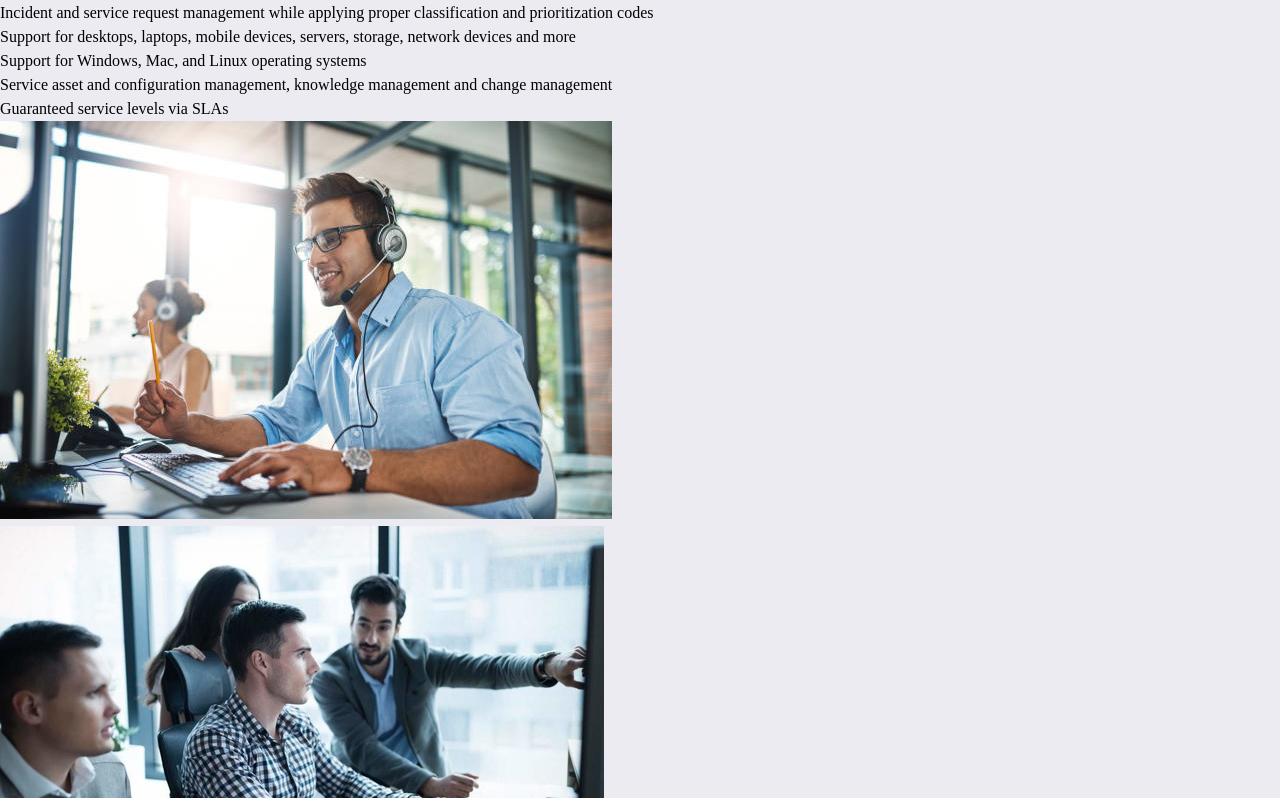
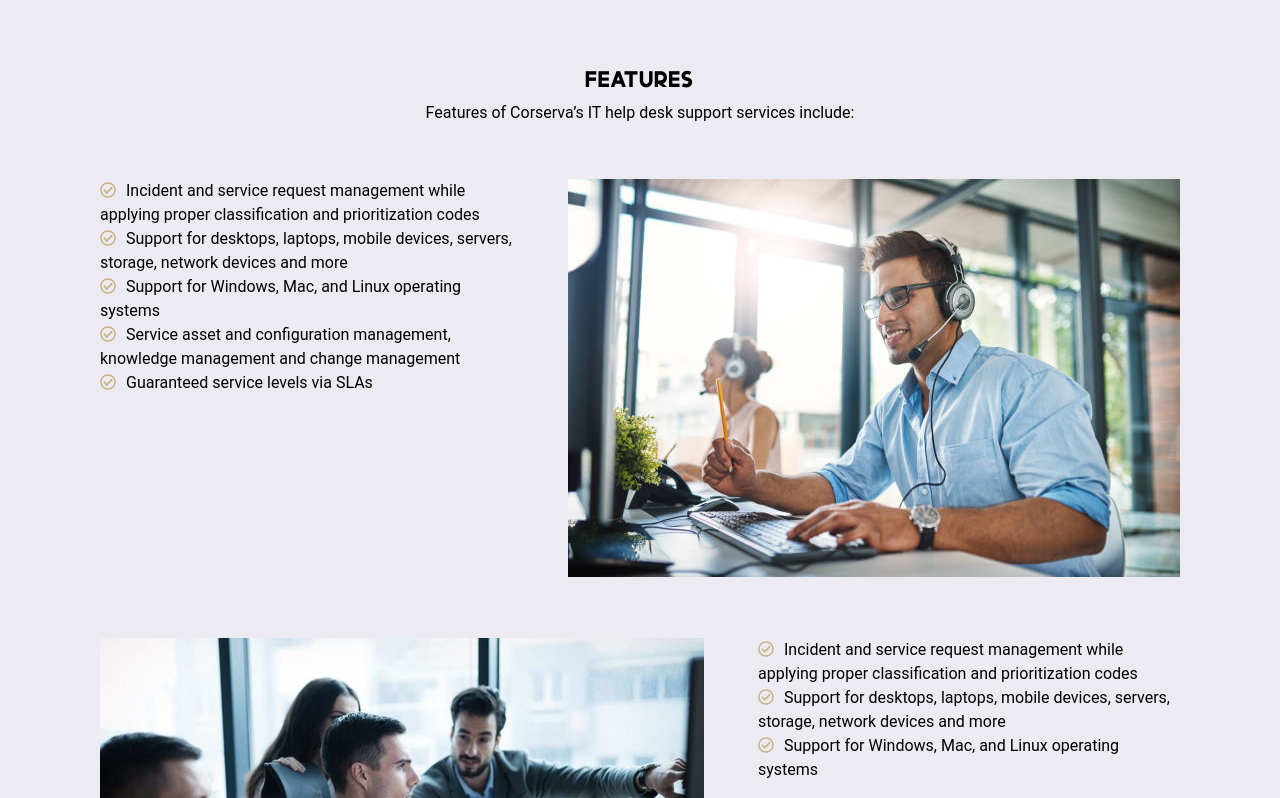
Before and after one commit to cwilso88/priorityOne, a React (Create React App) app: page / in a window 1280 px wide. Shown: the part 3122-3920 px from the top of the page. Built offline with nearby package versions, Linux system fonts and the light colour scheme.

Commit message:
imported fontawesome and styled

```diff
--- a/src/components/Features.js
+++ b/src/components/Features.js
@@ -1,5 +1,6 @@
 import React from 'react'
 import { FontAwesomeIcon } from '@fortawesome/react-fontawesome';
+import { faCheckCircle } from '@fortawesome/free-regular-svg-icons';
 import helpdesk_guy from '../logos/helpdesk_guy.jpg'
 import ITteam from '../logos/ITteam.jpg'
 
@@ -14,11 +15,11 @@ class Features extends React.Component {
                 <div div className="row">
                     <div className="features_checklist column">
                         <ul>
-                            <li><FontAwesomeIcon icon="fa-regular fa-circle-check" />Incident and service request management while applying proper classification and prioritization codes</li>
-                            <li><FontAwesomeIcon icon="fa-regular fa-circle-check" />Support for desktops, laptops, mobile devices, servers, storage, network devices and more</li>
-                            <li><FontAwesomeIcon icon="fa-regular fa-circle-check" />Support for Windows, Mac, and Linux operating systems</li>
-                            <li><FontAwesomeIcon icon="fa-regular fa-circle-check" />Service asset and configuration management, knowledge management and change management</li>
-                            <li><FontAwesomeIcon icon="fa-regular fa-circle-check" />Guaranteed service levels via SLAs</li>
+                            <li><FontAwesomeIcon className="icon" icon={ faCheckCircle } />Incident and service request management while applying proper classification and prioritization codes</li>
+                            <li><FontAwesomeIcon className="icon" icon={ faCheckCircle } />Support for desktops, laptops, mobile devices, servers, storage, network devices and more</li>
+                            <li><FontAwesomeIcon className="icon" icon={ faCheckCircle } />Support for Windows, Mac, and Linux operating systems</li>
+                            <li><FontAwesomeIcon className="icon" icon={ faCheckCircle } />Service asset and configuration management, knowledge management and change management</li>
+                            <li><FontAwesomeIcon className="icon" icon={ faCheckCircle } />Guaranteed service levels via SLAs</li>
                         </ul>
                     </div>
 
@@ -35,9 +36,9 @@ class Features extends React.Component {
 
                     <div className="features_checklist column">
                         <ul>
-                            <li><FontAwesomeIcon icon="fa-regular fa-circle-check" />Incident and service request management while applying proper classification and prioritization codes</li>
-                            <li><FontAwesomeIcon icon="fa-regular fa-circle-check" />Support for desktops, laptops, mobile devices, servers, storage, network devices and more</li>
-                            <li><FontAwesomeIcon icon="fa-regular fa-circle-check" />Support for Windows, Mac, and Linux operating systems</li>
+                            <li><FontAwesomeIcon className="icon" icon={ faCheckCircle } />Incident and service request management while applying proper classification and prioritization codes</li>
+                            <li><FontAwesomeIcon className="icon" icon={ faCheckCircle } />Support for desktops, laptops, mobile devices, servers, storage, network devices and more</li>
+                            <li><FontAwesomeIcon className="icon" icon={ faCheckCircle } />Support for Windows, Mac, and Linux operating systems</li>
                         </ul>
                     </div>
                 </div>
--- a/src/sass/_Features.scss
+++ b/src/sass/_Features.scss
@@ -1,3 +1,24 @@
 #features {
     background-color: $gray;
+    padding: 100px;
+    font-family: 'Roboto', sans-serif;
+    .features_title {
+        text-align: center;
+        h1 {
+            font-family: MomCakeBold;
+            font-size: 2em;
+        }
+    }
+    .icon {
+        color: $gold;
+        margin-right: 10px;
+      }
+    .row {
+        display: flex;
+        gap: 5%;
+        padding-top: 5%;
+    }
+    .column {
+        flex: 50%;
+    }
 }
```
